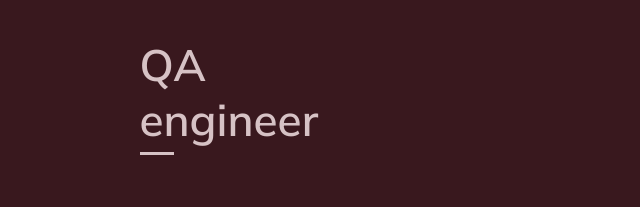
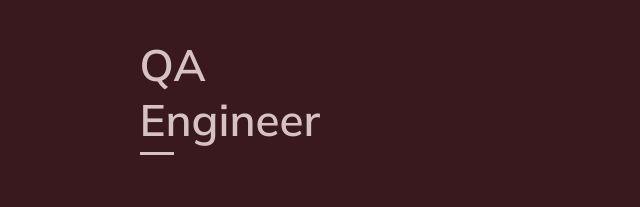
Before and after one commit to kseniaby/kseniaby.github.io, a plain HTML site: page index.html in a window 1280 px wide. Shown: the part 356-563 px from the top of the page, 0-640 px from the left. Drawn offline with nearby package versions, Linux system fonts and the light colour scheme.

Commit message:
Добавление заглавной буквы

```diff
--- a/index.html
+++ b/index.html
@@ -75,7 +75,7 @@
               Ксения <br />
               Былкова
             </h1>
-            <h3 class="home__profession">QA engineer</h3>
+            <h3 class="home__profession">QA Engineer</h3>
           </div>
 
           <a href="#work" class="home__scroll">
```
